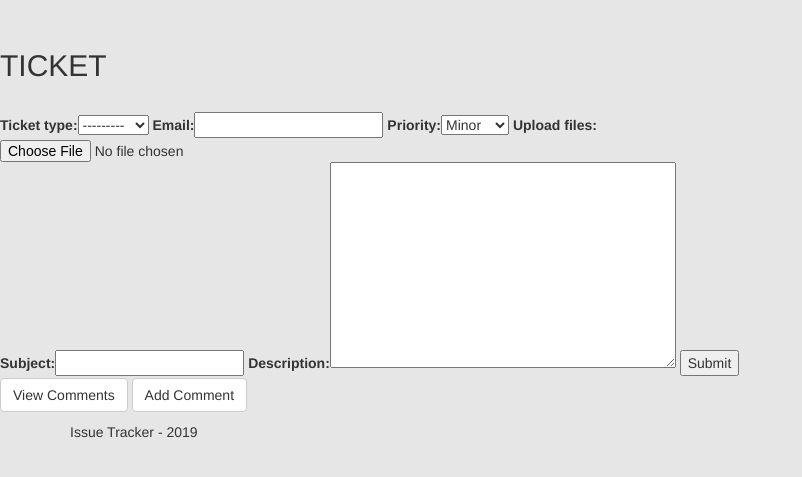
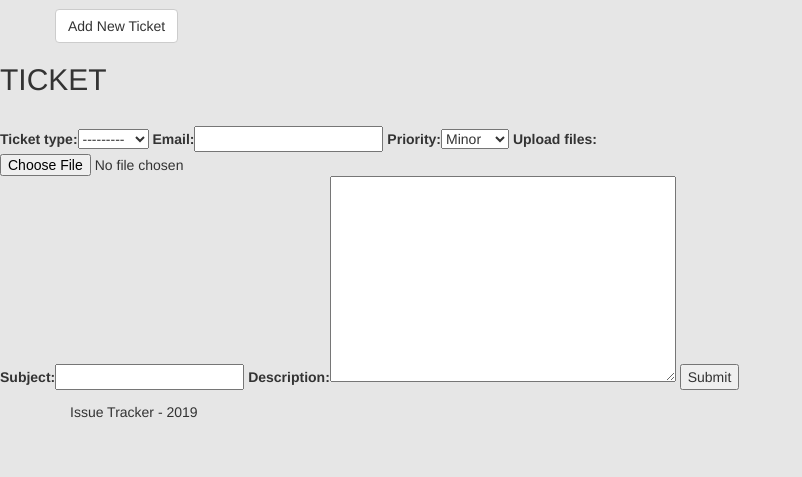
Before and after one commit to GarethMellon/django-issues-tracker, a Django app: page /tickets/new/ in a window 1280 px wide. Shown: the part 51-528 px from the top of the page, without its empty margins (0-802 px from the left). Run offline with Django 3.2, Linux system fonts and the light colour scheme; some libraries are stand-ins or nearby versions.

Commit message:
New button added to add new ticket

```diff
--- a/static/css/style.css
+++ b/static/css/style.css
@@ -1,6 +1,4 @@
-.main-content {
-    margin-top: 100px;
-}
+
 
 footer {
     margin-top: 10px;
@@ -11,6 +9,11 @@ body {
 }
 
 /* Dashboard styles */
+
+.info-bar {
+    margin-top: 60px
+}
+
 .ticket {
     height: 100px;
     margin: 10px 10px 10px 10px;
--- a/templates/base.html
+++ b/templates/base.html
@@ -54,6 +54,15 @@
         </div>
     </div>
     {% endif %}
+
+    <!-- log in and dev bar-->
+    <div class="container info-bar">
+        <div class="row">
+            <a href="{% url 'new_ticket' %}" class="btn btn-default">Add New Ticket</a>
+        </div>
+    </div>
+
+    <!-- main content loads hwere-->
     <div class="main-content">
         {% block content %} {% endblock %}
     </div>
--- a/tickets/templates/ticket.html
+++ b/tickets/templates/ticket.html
@@ -19,7 +19,9 @@
 
 </form>
 
-<a href="{% url 'view_comments' id %}" class="btn btn-default">View Comments</a>
-<a href="{% url 'new_comment' id %}" class="btn btn-default">Add Comment</a>
+{% if id %}
+    <a href="{% url 'view_comments' id %}" class="btn btn-default">View Comments</a>
+    <a href="{% url 'new_comment' id %}" class="btn btn-default">Add Comment</a>
+{% endif %}
 
 {% endblock %}
--- a/tickets/views.py
+++ b/tickets/views.py
@@ -1,6 +1,7 @@
-from django.shortcuts import render, get_object_or_404, redirect, HttpResponse
+from django.shortcuts import render, get_object_or_404, redirect, reverse, HttpResponse
 from .forms import TicketForm, CommentForm
 from .models import Ticket, Comment
+from issues_tracker.urls import url
 
 # Create your views here.
 
@@ -31,7 +32,7 @@ def new_ticket(request):
         form = TicketForm(request.POST)
         if form.is_valid():
             form.save()
-            return HttpResponse("____SAVED FORM____") ## placeholder code
+            return redirect('/')
         else:
             return HttpResponse("____we post____") ## placeholder code
 
```
